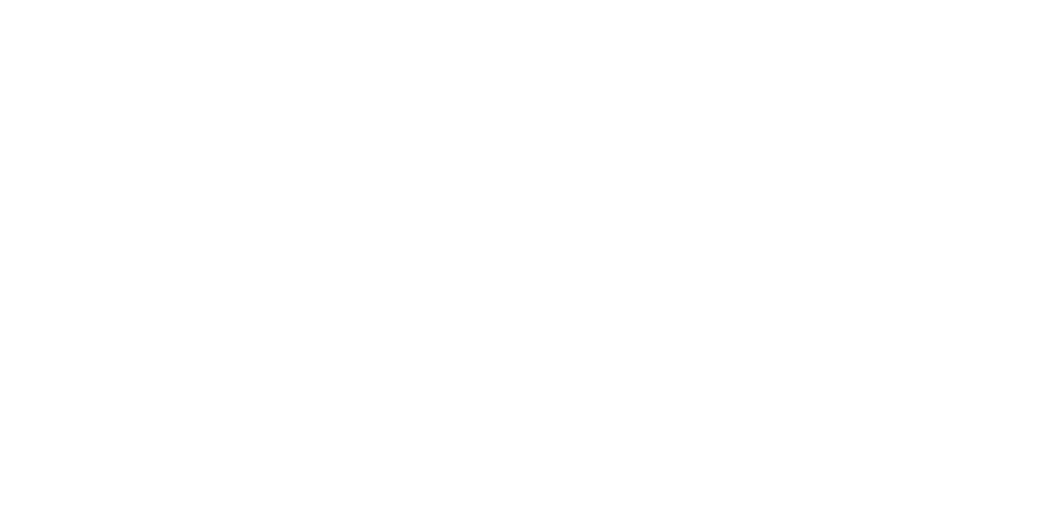
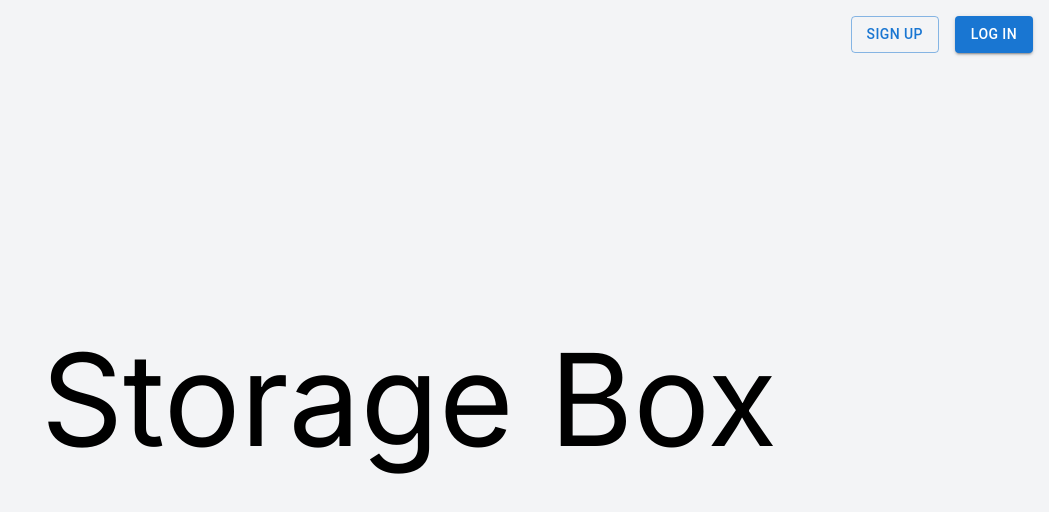
Before and after one commit to zhikangxie107/inventory-tracker, a Next.js app: page / in a window 1280 px wide. Shown: the top 512 px of the page, without its empty margins (231-1280 px from the left). Built offline with nearby package versions, Linux system fonts and the light colour scheme.

Commit message:
started on landing page

```diff
--- a/src/app/dashboard/layout.tsx
+++ b/src/app/dashboard/layout.tsx
@@ -9,7 +9,7 @@
   children: React.ReactNode;
 }) {
   return (
-    <section>
+    <section className="">
       <Box className="flex">
         <SideBar />
         <SelectedProvider>{children}</SelectedProvider>
--- a/src/app/layout.tsx
+++ b/src/app/layout.tsx
@@ -17,7 +17,7 @@
 }>) {
   return (
     <html lang="en">
-      <body className={inter.className}>
+      <body className={`${inter.className}`}>
         <Box className="">
           {children}
         </Box>
--- a/src/app/page.tsx
+++ b/src/app/page.tsx
@@ -1,9 +1,10 @@
 "use client";
+import LandingPage from "@/components/landingPage";
 import "./globals.css";
-import { Box, Typography } from "@mui/material";
+
 
 export default function Home() {
-  return <Box className="flex">
-
-  </Box>;
+  return (
+    <LandingPage/>
+  );
 }
--- /dev/null
+++ b/src/components/landingPage.tsx
@@ -0,0 +1,20 @@
+import { Box, Button, Typography } from "@mui/material";
+
+const LandingPage = () => {
+  return (
+    // Landing page
+    <Box className="relative min-h-screen bg-gray-100">
+      {/* sign up and login */}
+      <Box className="absolute top-0 right-0 p-4 flex gap-4">
+        <Button variant="outlined">Sign Up</Button>
+        <Button variant="contained">Log In</Button>
+      </Box>
+
+      <Box className="flex items-center justify-center min-h-screen">
+        <p className="text-9xl">Storage Box</p>
+      </Box>
+    </Box>
+  );
+};
+
+export default LandingPage;
--- a/src/components/sidebar.tsx
+++ b/src/components/sidebar.tsx
@@ -14,19 +14,29 @@
 import DashboardIcon from "@mui/icons-material/Dashboard";
 import Link from "next/link";
 import { usePathname } from "next/navigation";
-
+import AccountCircleIcon from "@mui/icons-material/AccountCircle";
+import LogoutIcon from "@mui/icons-material/Logout";
 const drawerWidth: number = 240;
 
 const SideBar = () => {
   const sideBarItems: Array<{ text: string; icon: JSX.Element; path: string }> =
-    [{ text: "Inventory", icon: <InventoryIcon />, path: "/dashboard/inventory" }];
+    [
+      {
+        text: "Inventory",
+        icon: <InventoryIcon />,
+        path: "/dashboard/inventory",
+      },
+    ];
 
   const pathname = usePathname();
+
+
 
   return (
     <Box>
       <CssBaseline />
       <Drawer
+        className=""
         variant="permanent"
         anchor="left"
         sx={{
@@ -45,6 +55,8 @@
           <p className="font-semibold text-3xl pl-2">StorageBox</p>
         </Box>
         <Divider />
+
+        <Box className="flex flex-col flex-grow">
           {/* List for Side Icons Bar */}
           <List>
             {sideBarItems.map((item) => (
@@ -58,6 +70,24 @@
               </Link>
             ))}
           </List>
+
+          {/* Profile section */}
+          <Box className="py-4  mt-auto">
+            <Divider />
+            <Box className="flex p-4 justify-between">
+              <Box className="flex items-center">
+                <AccountCircleIcon fontSize="large" />
+                <Box className="pl-2">
+                  <p className="font-bold text-xs">Zhi Kang Xie</p>
+                  <p className="text-xs">email</p>
+                </Box>
+              </Box>
+              <Box>
+                <LogoutIcon/>
+              </Box>
+            </Box>
+          </Box>
+        </Box>
       </Drawer>
     </Box>
   );
```
Lines whose indentation alone changed are shown as unchanged.
